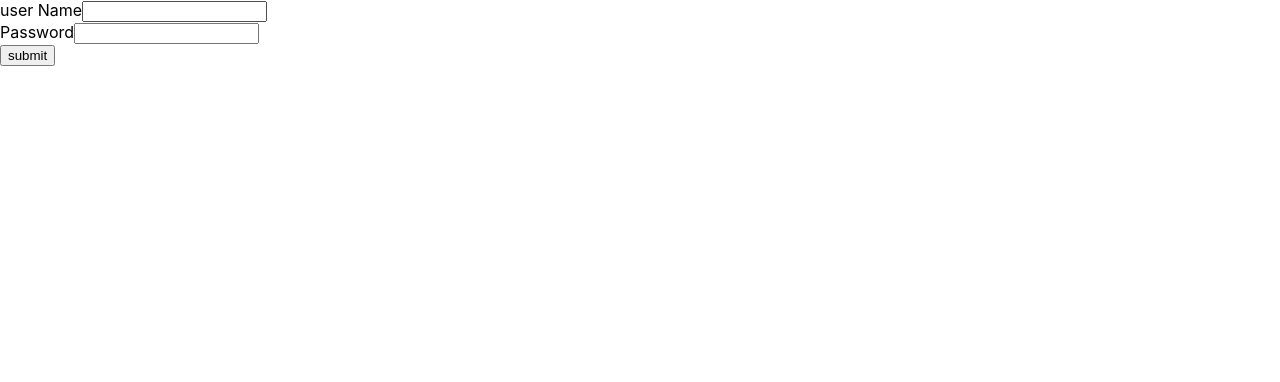
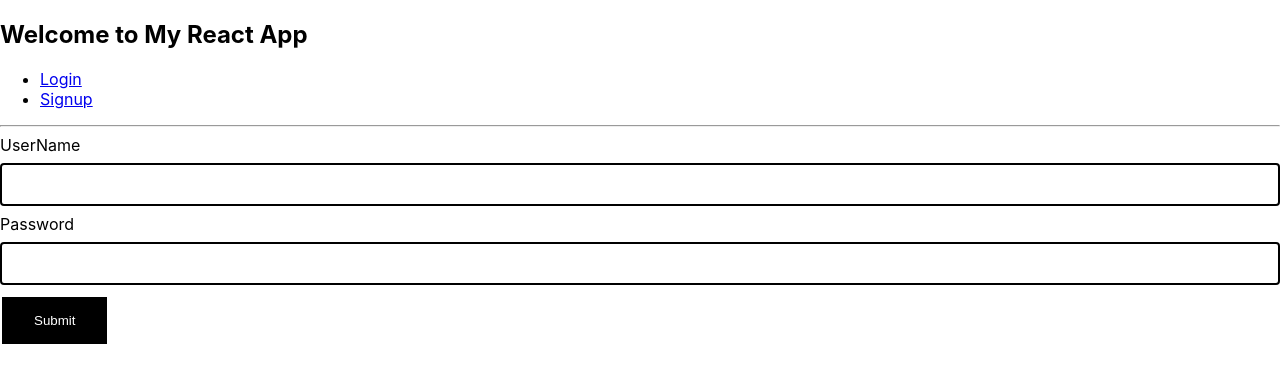
Before and after one commit to jassDev69/Quiz-app, a React (Create React App) app: page / in a window 1280 px wide. Shown: the top 382 px of the page. Built offline with nearby package versions, Linux system fonts and the light colour scheme.

Commit message:
login page

```diff
--- /dev/null
+++ b/src/Login.css
@@ -0,0 +1,28 @@
+input[type="text"] {
+  width: 100%;
+  padding: 12px 20px;
+  margin: 8px 0;
+  box-sizing: border-box;
+  border: 2px solid black;
+  border-radius: 4px;
+}
+input[type="password"],
+input[type="email"] {
+  width: 100%;
+  padding: 12px 20px;
+  margin: 8px 0;
+  box-sizing: border-box;
+  border: 2px solid black;
+  border-radius: 4px;
+}
+input[type="button"],
+input[type="submit"],
+input[type="reset"] {
+  background-color: black;
+  border: none;
+  color: white;
+  padding: 16px 32px;
+  text-decoration: none;
+  margin: 4px 2px;
+  cursor: pointer;
+}
--- a/src/Login.js
+++ b/src/Login.js
@@ -1,15 +1,16 @@
 import React from "react";
-import ReactDOM from "react-dom";
+//import "./Login.css";
+import styles from "./Login.css";
 
 function Login() {
   return (
     <form>
-      <label htmlFor="UserName">user Name</label>
+      <label htmlFor="UserName">UserName</label>
       <input type="text" id="UserName" name="UserName"></input>
       <br></br>
       <label htmlFor="Password">Password</label>
       <input type="password" id="password" name="password"></input> <br></br>
-      <input type="submit" value="submit"></input>
+      <input type="submit" value="Submit"></input>
     </form>
   );
 }
--- a/src/index.js
+++ b/src/index.js
@@ -2,12 +2,45 @@ import React from "react";
 import ReactDOM from "react-dom";
 import "./index.css";
 import Login from "./Login";
-import App from "./App";
+import Signup from "./signup";
+// import App from "./App";
 import * as serviceWorker from "./serviceWorker";
+//import { Link } from "react-router";
+import { BrowserRouter as Router, Switch, Route, Link } from "react-router-dom";
 
-ReactDOM.render(<Login />, document.getElementById("root"));
+function Routing() {
+  return (
+    <Router>
+      <div>
+        <h2>Welcome to My React App</h2>
+        <nav className="navbar navbar-expand-lg navbar-light bg-light">
+          <ul className="navbar-nav mr-auto">
+            <li>
+              <Link to={"/"} className="nav-link">
+                {" "}
+                Login{" "}
+              </Link>
+            </li>
+            <li>
+              <Link to={"/signup"} className="nav-link">
+                Signup
+              </Link>
+            </li>
+          </ul>
+        </nav>
+        <hr />
+        <Switch>
+          <Route exact path="/" component={Login} />
+          <Route path="/signup" component={Signup} />
+        </Switch>
+      </div>
+    </Router>
+  );
+}
+ReactDOM.render(<Routing />, document.getElementById("root"));
 
 // If you want your app to work offline and load faster, you can change
 // unregister() to register() below. Note this comes with some pitfalls.
 // Learn more about service workers: https://bit.ly/CRA-PWA
 serviceWorker.unregister();
+//export default App;
--- /dev/null
+++ b/src/signup.js
@@ -0,0 +1,20 @@
+import React from "react";
+
+function signup() {
+  return (
+    <form>
+      <label htmlFor="FirstName">First Name</label>
+      <input type="text" id="FirstName" name="FirstName"></input>
+      <br></br>
+      <label htmlFor="LastName">Last Name</label>
+      <input type="text" id="LastName" name="LastName"></input> <br></br>
+      <label htmlFor="Email">Email</label>
+      <input type="email" id="Email" name="Email"></input> <br></br>
+      <label htmlFor="password">Password</label>
+      <input type="password" id="password" name="password"></input> <br></br>
+      <input type="submit" value="submit"></input>
+    </form>
+  );
+}
+
+export default signup;
```
